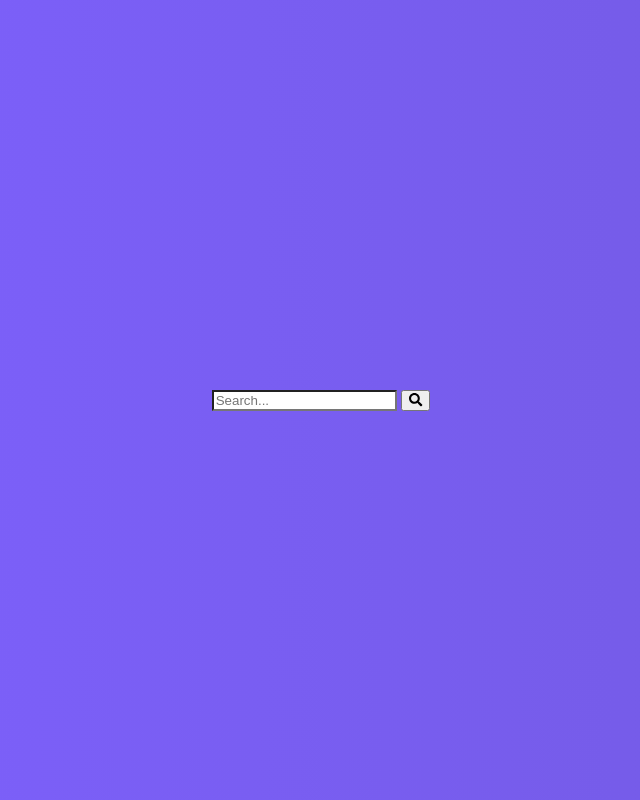
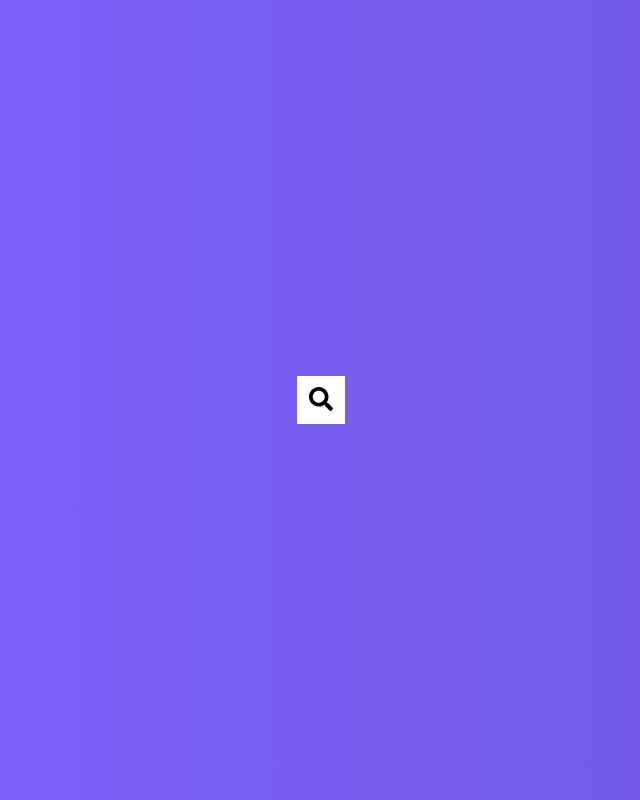
Before and after one commit to kcynia85/hidden-search-widget-inspired-by-brad-traversy-ui, a plain HTML site: page index.html in a window 1280 px wide. Shown: the whole page, without its empty margins (319-959 px from the left). Drawn offline with Linux system fonts and the light colour scheme.

Commit message:
added simple event in js to hidde/show search input

```diff
--- a/app.js
+++ b/app.js
@@ -0,0 +1,11 @@
+{
+  const searchButton = document.querySelector('.search__button')
+  const searchInput = document.querySelector('.search__input');
+
+  searchButton.addEventListener('click', () => {
+    searchInput.classList.toggle('search__input--active');
+    searchButton.classList.toggle('search__button--active');
+    searchInput.focus();
+  });
+
+};
--- a/style.css
+++ b/style.css
@@ -27,9 +27,37 @@ body {
 
 .search {
   position: relative;
-  height: 5;
+  height: 48px;
 }
 
 .search__input {
+  height: 48px;
+  width: 48px;
+  padding: 16px;
+  border: 0;
+  font-size: 18px;
   background-color: hsl(0, 0%, 100%);
+  transition: width 0.3s ease;
 }
+
+.search__button {
+  height: 48px;
+  width: 48px;
+  position: absolute;
+  top: 0;
+  left: 0;
+  font-size: 24px;
+  background-color: #fff;
+  border: 0;
+  border-radius: 8px;
+  cursor: pointer;
+  transition: transform 0.3s ease;
+}
+
+.search__input--active {
+  width: 200px;
+}
+
+.search__button--active {
+  transform: translateX(198px);
+}
```
